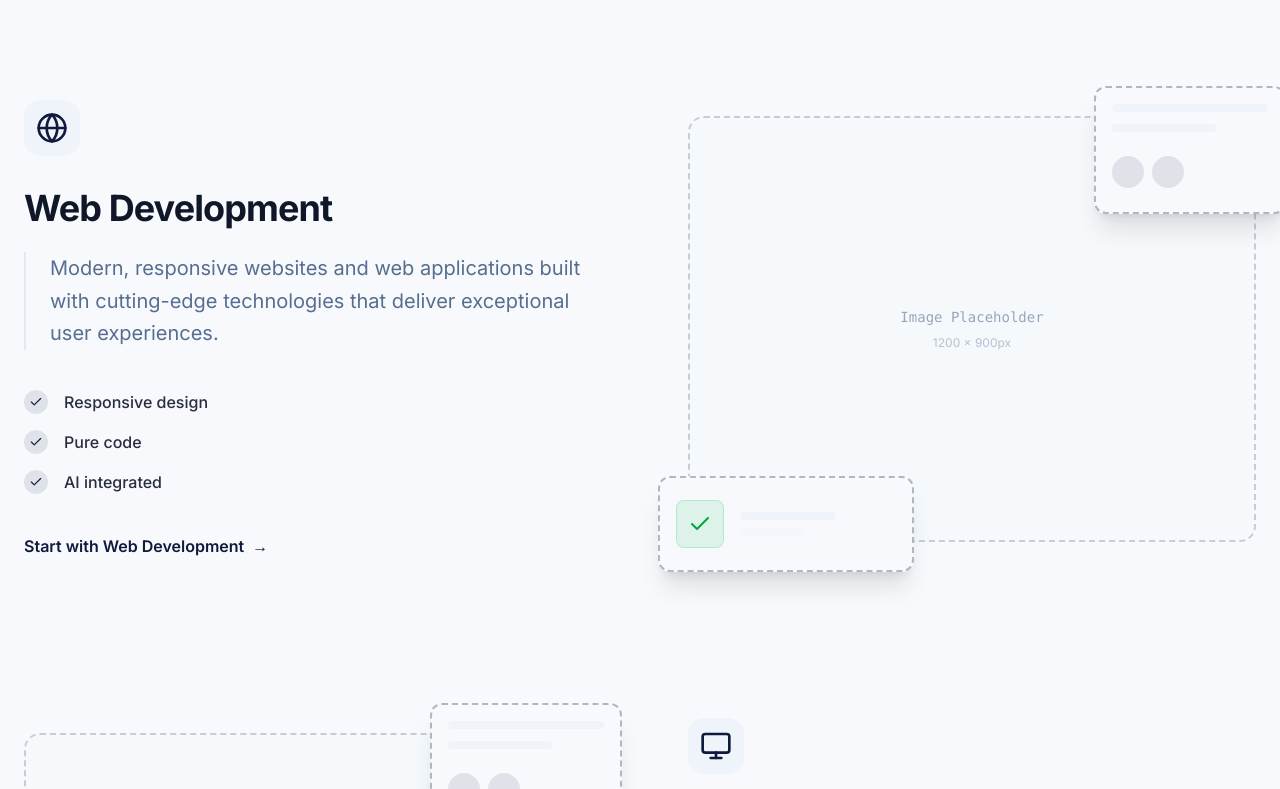
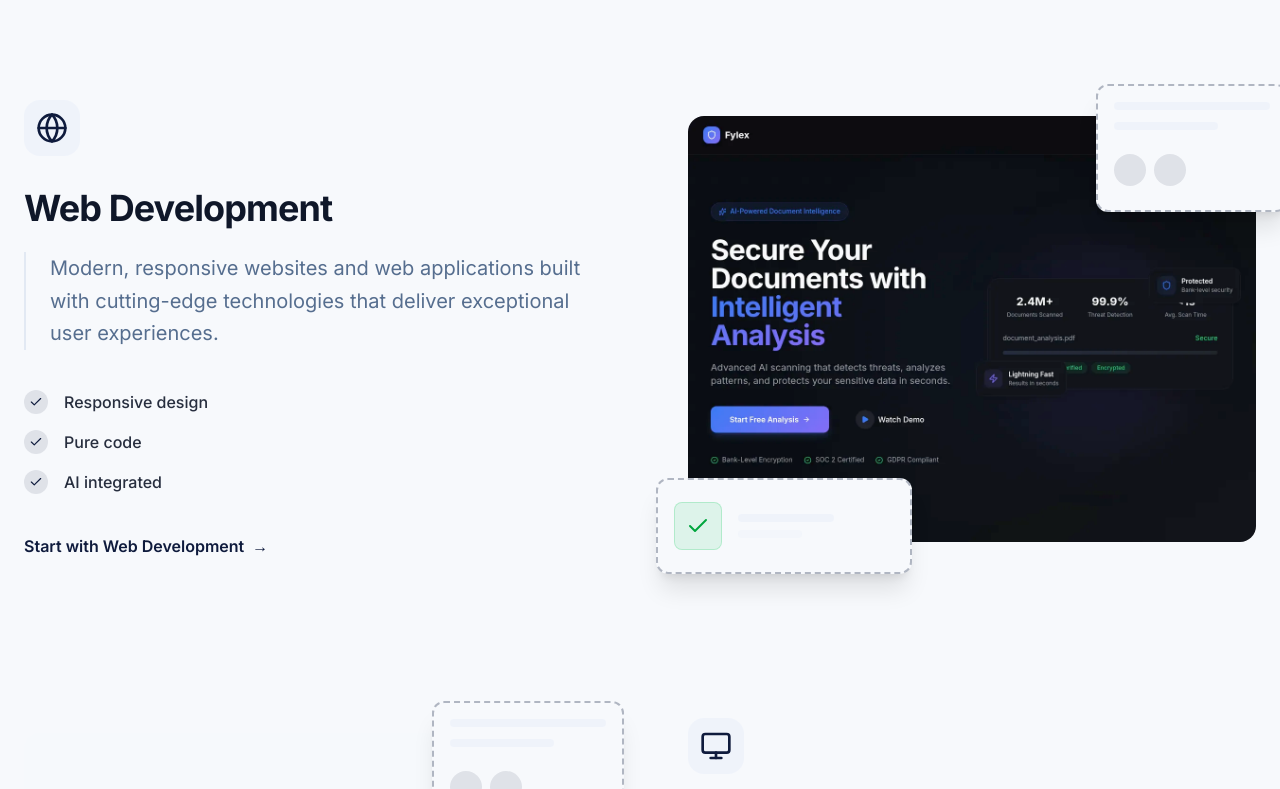
Before and after one commit to nefara-bg/Nefara-Web, a Next.js app in the folder client/: page /en in a window 1280 px wide. Shown: the part 1207-1996 px from the top of the page. Built offline with nearby package versions, Linux system fonts and the light colour scheme.

Commit message:
Fylex screenshot

```diff
--- a/client/src/components/ServicesSection/ServicesSection.tsx
+++ b/client/src/components/ServicesSection/ServicesSection.tsx
@@ -2,6 +2,7 @@
 
 import * as motion from "motion/react-client";
 import { Globe, Monitor, Smartphone, Check } from "lucide-react";
+import Image from "next/image";
 
 import { useTranslations } from "next-intl";
 
@@ -100,16 +101,30 @@ export function ServicesSection() {
                                     </button>
                                 </div>
 
-                                {/* Visual Outline Placeholder */}
+                                {/* Visual Image/Placeholder */}
                                 <div className={`relative mt-8 lg:mt-0 ${index % 2 === 1 ? "lg:order-1" : "lg:order-2"}`}>
-                                    {/* Main Container Outline */}
-                                    <div className="relative aspect-[16/11] md:aspect-[4/3] w-full rounded-xl md:rounded-2xl border-2 border-dashed border-primary/20 bg-secondary/5 transition-all duration-500 hover:border-primary/40 group-hover:bg-secondary/10">
-                                        {/* Placeholder Label */}
-                                        <div className="absolute inset-0 flex items-center justify-center">
-                                            <div className="text-center px-4">
-                                                <p className="text-xs md:text-sm font-mono text-muted-foreground/60 mb-1 md:mb-2">Image Placeholder</p>
-                                                <p className="text-[10px] md:text-xs text-muted-foreground/40">1200 x 900px</p>
-                                            </div>
+                                    {/* Main Container */}
+                                    <div className="relative aspect-[16/11] md:aspect-[4/3] w-full">
+                                        {/* Image/Placeholder Container with rounded corners */}
+                                        <div className="absolute inset-0 rounded-xl md:rounded-2xl bg-secondary/5 transition-all duration-500 hover:border-primary/40 group-hover:bg-secondary/10 overflow-hidden">
+                                            {index === 0 ? (
+                                                /* Web Development Image */
+                                                <Image
+                                                    src="/fylex.webp"
+                                                    alt={service.title}
+                                                    fill
+                                                    className="object-cover"
+                                                    priority={index === 0}
+                                                />
+                                            ) : (
+                                                /* Placeholder Label for other services */
+                                                <div className="absolute inset-0 flex items-center justify-center">
+                                                    <div className="text-center px-4">
+                                                        <p className="text-xs md:text-sm font-mono text-muted-foreground/60 mb-1 md:mb-2">Image Placeholder</p>
+                                                        <p className="text-[10px] md:text-xs text-muted-foreground/40">1200 x 900px</p>
+                                                    </div>
+                                                </div>
+                                            )}
                                         </div>
 
                                         {/* Floating Card Outline 1 (Top Right) - Enhanced for mobile */}
```
Also changed, not shown: client/public/fylex.webp (added).
